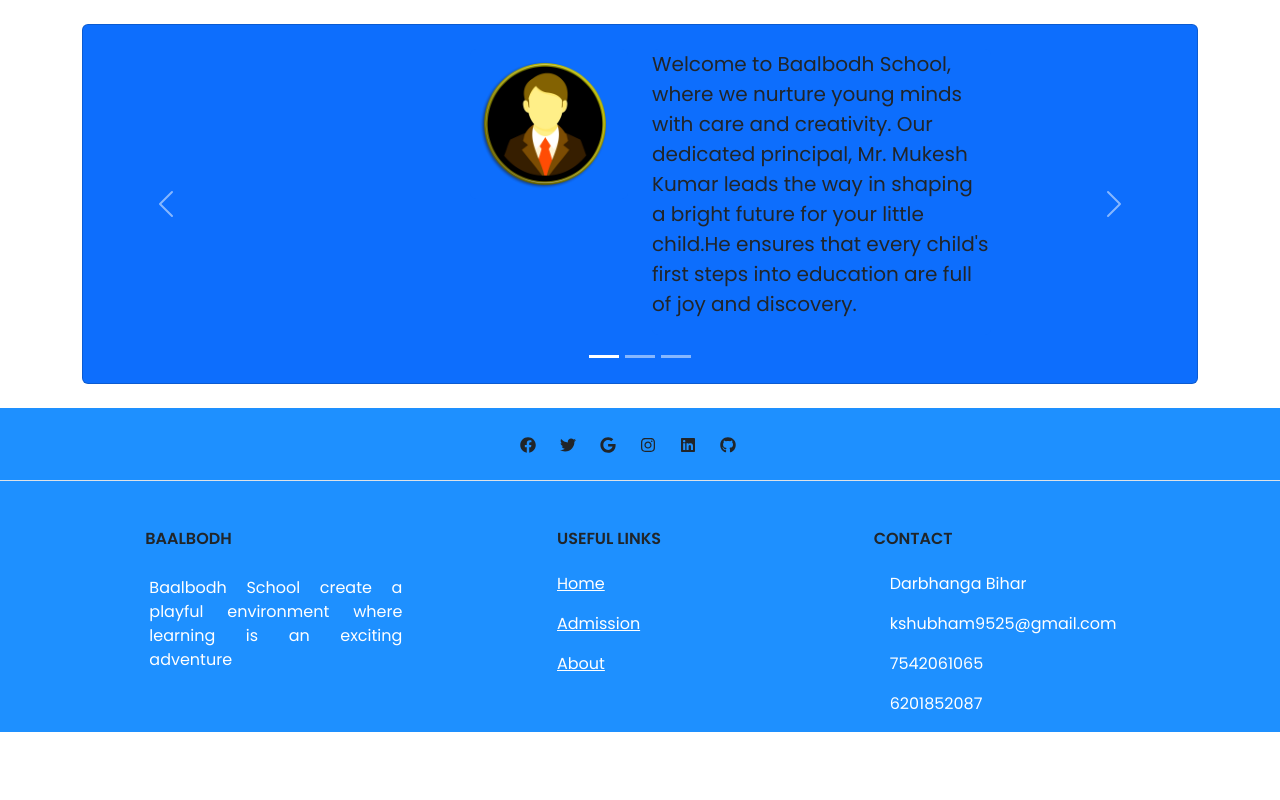
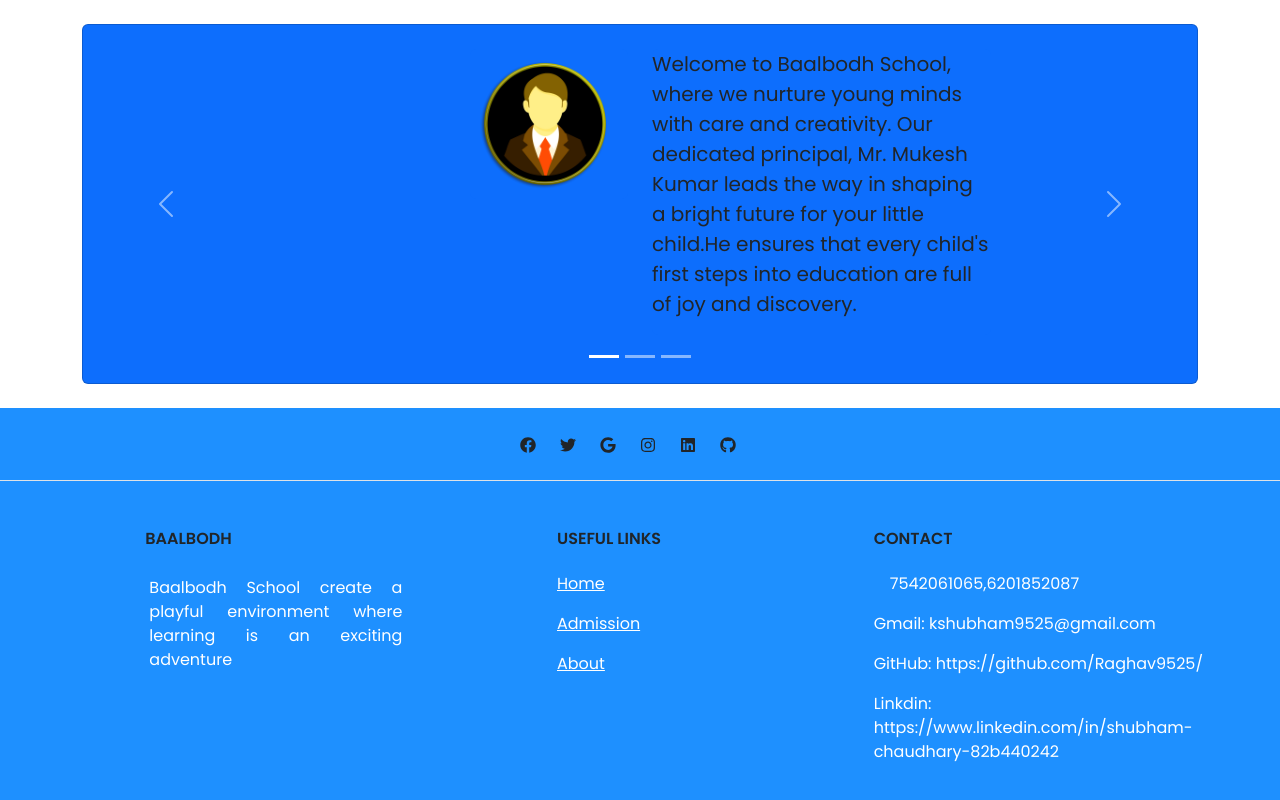
Before and after one commit to Raghav9525/BaalBodhFrontend, a React (Create React App) app: page / in a window 1280 px wide. Shown: the part 1465-2265 px from the top of the page. Before the commit the page ends 2197 px from the top, so only its background shows below. Built offline with nearby package versions, Linux system fonts and the light colour scheme; no server answers; the HTML template or start-up script is replaced by a standard one.

Commit message:
footer link added

```diff
--- a/src/Footer.js
+++ b/src/Footer.js
@@ -63,13 +63,17 @@ function Footer() {
 
                             <div class="col-md-4 col-lg-3 col-xl-3 mx-auto mb-md-0 mb-4">
                                 <h6 class="text-uppercase fw-bold mb-4 text-dark">Contact</h6>
-                                <p><i class="fas fa-home me-3"></i> Darbhanga Bihar</p>
-                                <p>
-                                    <i class="fas fa-envelope me-3"></i>
-                                    kshubham9525@gmail.com
+                                <p><i class="fas fa-phone me-3"></i>7542061065,6201852087</p>
+                                <p style={{whiteSpace: "nowrap"}}>
+                                    Gmail: kshubham9525@gmail.com
                                 </p>
-                                <p><i class="fas fa-phone me-3"></i>7542061065</p>
-                                <p><i class="fas fa-phone me-3"></i>6201852087</p>
+                                <p style={{whiteSpace: "nowrap"}}>
+                                    GitHub: https://github.com/Raghav9525/
+                                </p>
+                                <p >
+                                    Linkdin: https://www.linkedin.com/in/shubham-chaudhary-82b440242
+                                </p>
+                                <p><i class="fas fa-phone me-3"></i></p>
 
                             </div>
                         </div>
```
